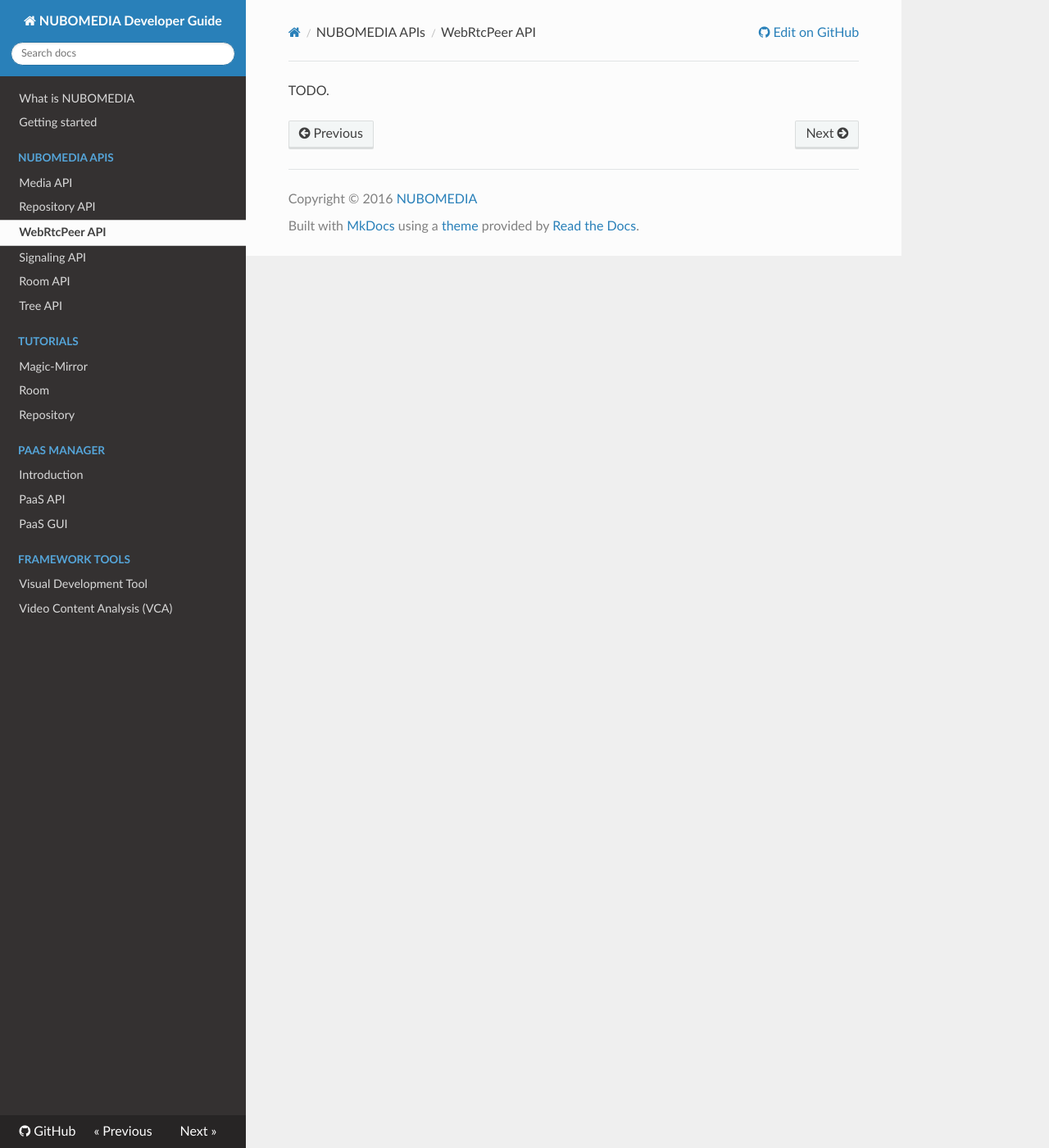
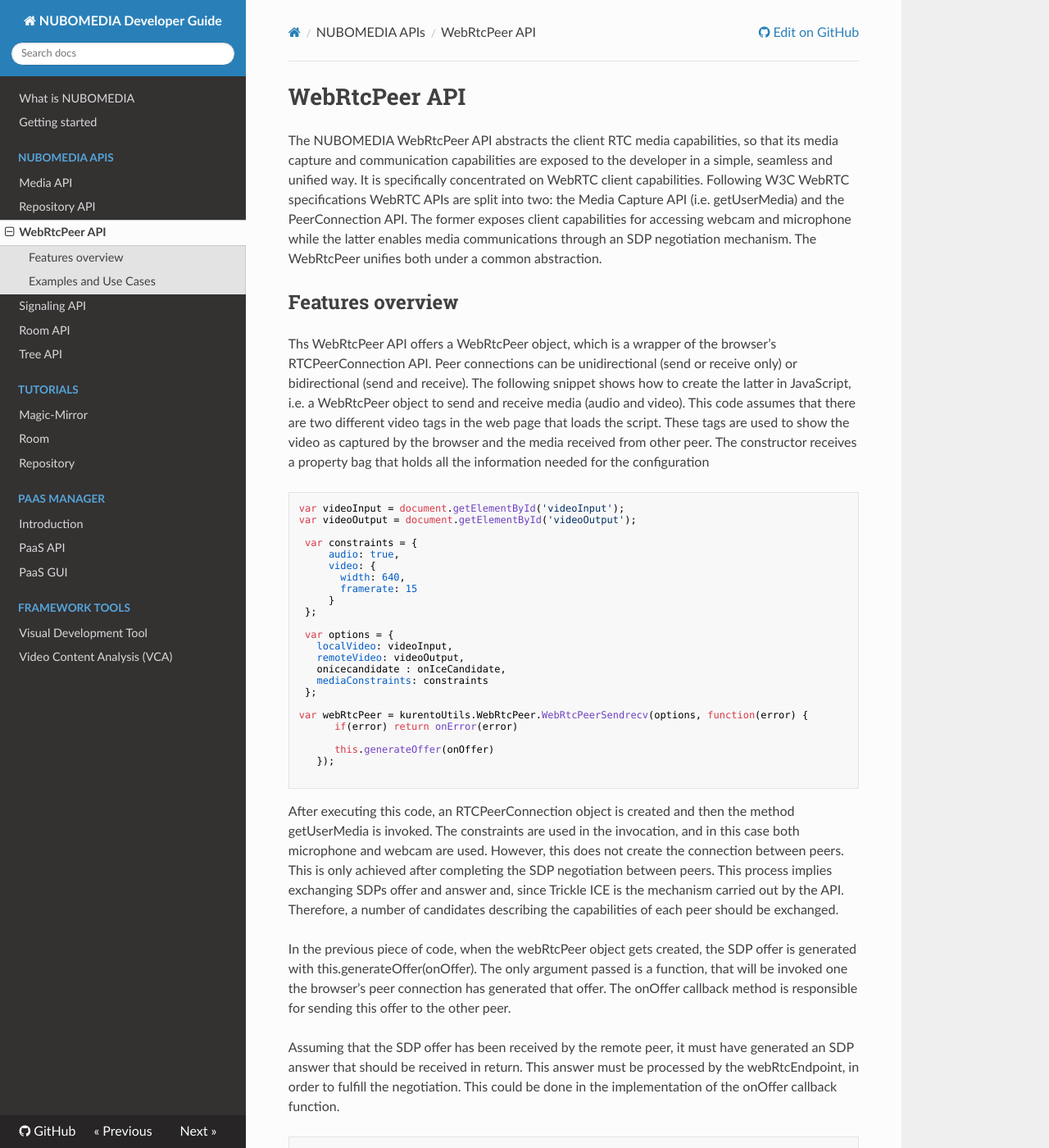
Before and after one commit to nubomedia/developer-guidelines, an MkDocs documentation site: the page built from docs/api/webrtcpeer.md, in a window 1280 px wide and 1400 px high. Shown: the whole window at 82% size. Built offline with MkDocs 1.6.1, drawn with Linux system fonts in a browser that asks for light colours; nearby versions of some CDN libraries; old or Windows-style settings are respelled for this version of MkDocs; some of the changed text lies outside the part shown.

Commit message:
Update webrtcpeer.md

````diff
--- a/docs/api/webrtcpeer.md
+++ b/docs/api/webrtcpeer.md
@@ -1 +1,74 @@
-TODO.
+# WebRtcPeer API
+
+The NUBOMEDIA WebRtcPeer API abstracts the client RTC media capabilities, so that its media capture and communication capabilities are exposed to the developer in a simple, seamless and unified way. It is specifically concentrated on WebRTC client capabilities. Following W3C WebRTC specifications WebRTC APIs are split into two: the Media Capture API (i.e. getUserMedia) and the PeerConnection API. The former exposes client capabilities for accessing webcam and microphone while the latter enables media communications through an SDP negotiation mechanism. The WebRtcPeer unifies both under a common abstraction.
+
+## Features overview
+Ths WebRtcPeer API offers a WebRtcPeer object, which is a wrapper of the browser’s RTCPeerConnection API. Peer connections can be unidirectional (send or receive only) or bidirectional (send and receive). The following snippet shows how to create the latter in JavaScript, i.e. a WebRtcPeer object to send and receive media (audio and video). This code assumes that there are two different video tags in the web page that loads the script. These tags are used to show the video as captured by the browser and the media received from other peer. The constructor receives a property bag that holds all the information needed for the configuration
+
+```
+var videoInput = document.getElementById('videoInput');
+var videoOutput = document.getElementById('videoOutput');
+
+ var constraints = {
+     audio: true,
+     video: {
+       width: 640,
+       framerate: 15
+     }
+ };
+
+ var options = {
+   localVideo: videoInput,
+   remoteVideo: videoOutput,
+   onicecandidate : onIceCandidate,
+   mediaConstraints: constraints
+ };
+
+var webRtcPeer = kurentoUtils.WebRtcPeer.WebRtcPeerSendrecv(options, function(error) {
+      if(error) return onError(error)
+
+      this.generateOffer(onOffer)
+   });
+
+```
+
+After executing this code, an RTCPeerConnection object is created and then the method getUserMedia is invoked. The constraints are used in the invocation, and in this case both microphone and webcam are used. However, this does not create the connection between peers. This is only achieved after completing the SDP negotiation between peers. This process implies exchanging SDPs offer and answer and, since Trickle ICE is the mechanism carried out by the API. Therefore, a number of candidates describing the capabilities of each peer should be exchanged.
+
+In the previous piece of code, when the webRtcPeer object gets created, the SDP offer is generated with this.generateOffer(onOffer). The only argument passed is a function, that will be invoked one the browser’s peer connection has generated that offer. The onOffer callback method is responsible for sending this offer to the other peer.
+
+Assuming that the SDP offer has been received by the remote peer, it must have generated an SDP answer that should be received in return. This answer must be processed by the webRtcEndpoint, in order to fulfill the negotiation. This could be done in the implementation of the onOffer callback function.
+
+```
+function onOffer(error, sdpOffer) {
+  if (error) return onError(error);
+
+  // We've made this function up
+  sendOfferToRemotePeer(sdpOffer, function(sdpAnswer) {
+    webRtcPeer.processAnswer(sdpAnswer);
+  });
+}
+```
+As introduced before, the library assumes the use of Trickle ICE to complete the connection between both peers. In the configuration of the WebRtcPeer object, there is a reference to an onIceCandidate callback function. The library will use this function to send ICE candidates to the remote peer. In turn, the client application must be able to receive ICE candidates from the remote peer. Assuming the signaling takes care of receiving those candidates, it is enough to invoke the following method in the webRtcPeer to gather the ICE candidate:
+
+```
+webRtcPeer.addIceCandidate(candidate);
+```
+
+## Examples and Use Cases
+There are several ways to use the NUBOMEDIA WebRtcPeer API:
+
+1.	By means of the minified JavaScript file. This library can be directly downloaded from the following URL:
+
+http://builds.kurento.org/release/6.2.0/js/kurento-client.min.js
+
+2.	By means of NPM (package manager for Node.js):
+
+npm install kurento-utils
+
+3.	By means of Bower (package manager for browser JavaScript):
+
+bower install kurento-utils
+
+There are complete tutorials that show how to use this API in WebRTC applications developed on Java, Node and JavaScript. These tutorials are hosted on GitHub:
+•	Java: https://github.com/Kurento/kurento-tutorial-java
+•	Node: https://github.com/Kurento/kurento-tutorial-node
````
